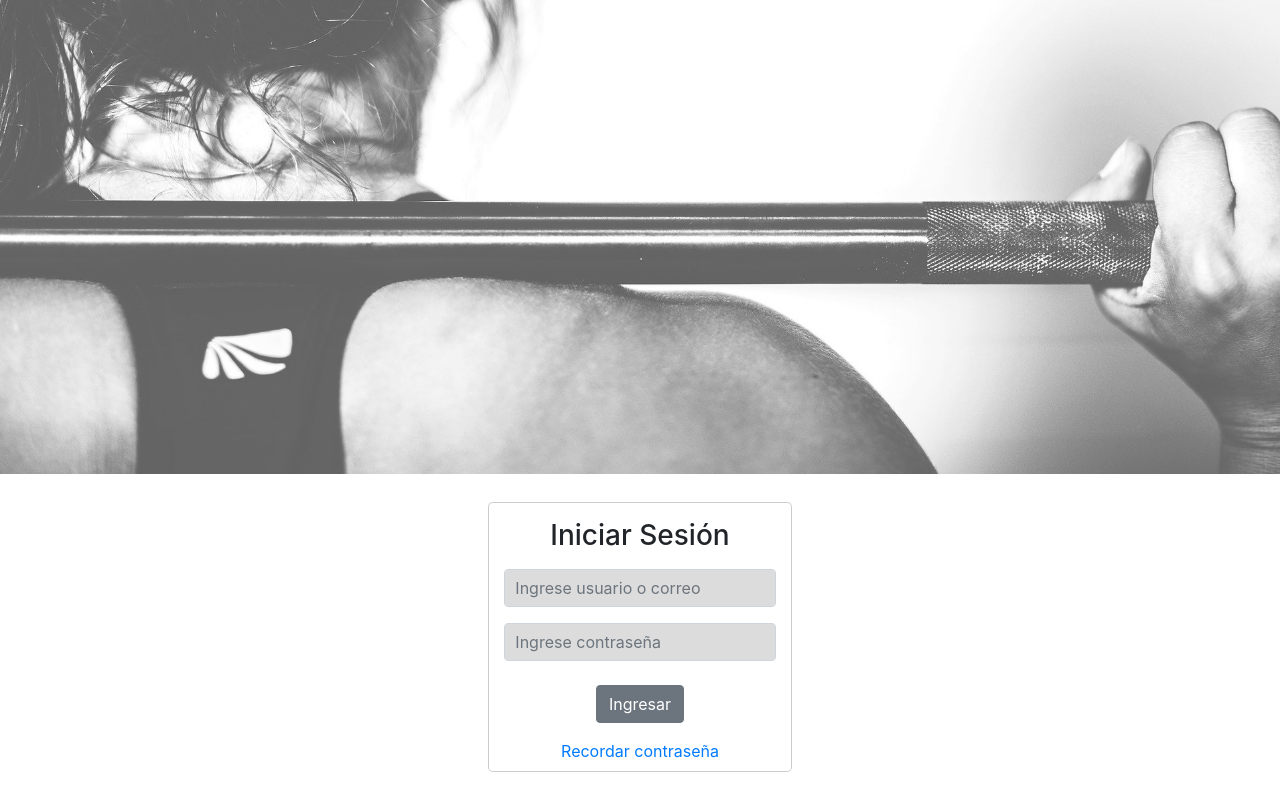
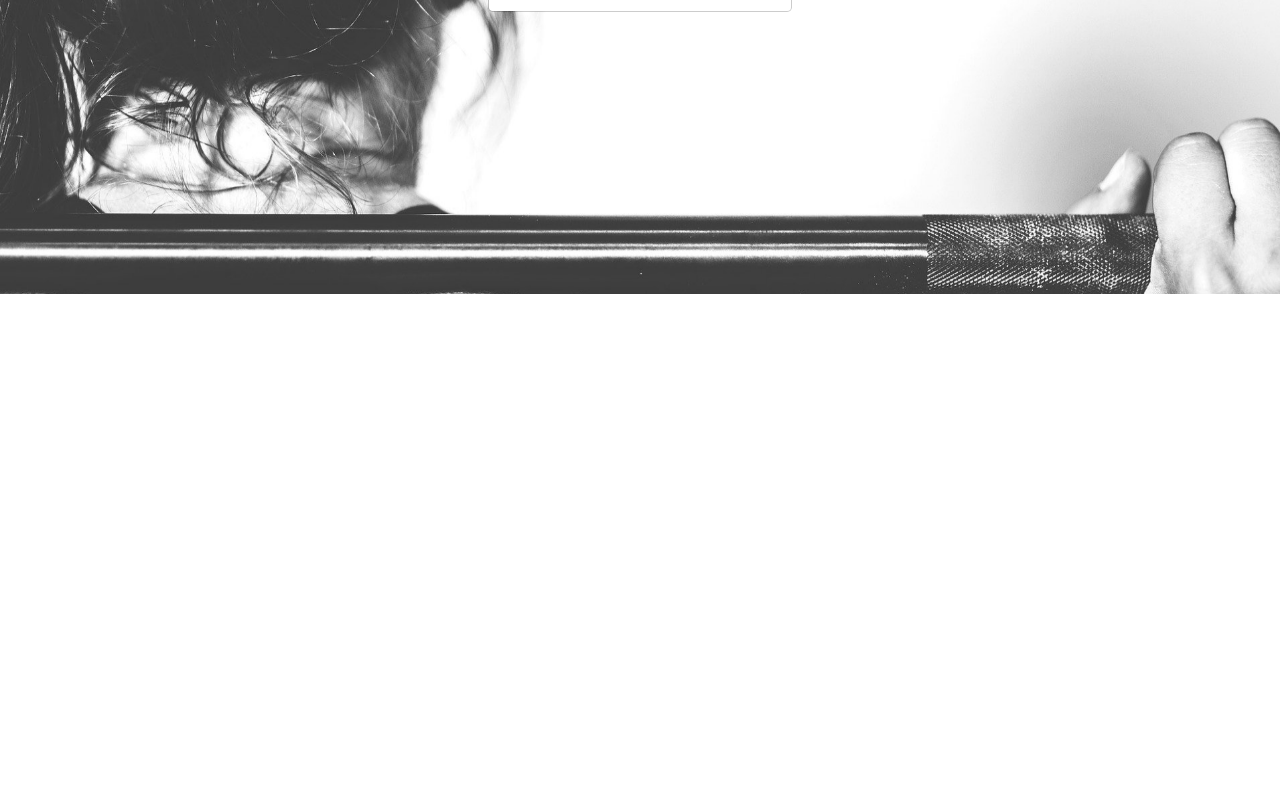
Before and after one commit to msgomez07/proyecto-final, a React (Create React App) app: page / in a window 1280 px wide. Shown: the part 306-1106 px from the top of the page. After the commit the page ends 800 px from the top, so only its background shows below. Built offline with nearby package versions, Linux system fonts and the light colour scheme; the HTML template or start-up script is replaced by a standard one.

Commit message:
trayendo cambios de ivan

```diff
--- a/src/App.css
+++ b/src/App.css
@@ -36,3 +36,12 @@
   background-color: Gainsboro;
   padding: 10px;
 }
+
+
+#contenedorPrincipal {
+
+height: 75vh;
+    background-repeat: no-repeat;
+    background: url(./images/Portada.png) no-repeat center center fixed;
+    background-size: 100% 100%;
+}
--- a/src/components/section-inicio/InitialContainer.js
+++ b/src/components/section-inicio/InitialContainer.js
@@ -1,23 +1,24 @@
 import React from "react";
-import Navbar from './NavBar'
-import ImagenPortada from "../../images/Portada.png";
+import NavBar from "./NavBar";
+// import ImagenPortada from "../../images/Portada.png";
 
 
 export default function InitialContainer() {
   return (
-    <div>
-      <Navbar />
-      <img
+    <div id="contenedorPrincipal">
+      {/* <img
         className="imagen-header "
         id="img"
         src={ImagenPortada}
         alt="Foto Portada"
-      />
+      /> */}
 
-      <div className="modal-dialog text-center">
-        <div className="col-sm-8 main-section">
-          <div className="modal-content" id="modal">
-            <form className="col-12 ">
+      <NavBar />
+
+      <div className="modal-dialog text-center mt-0">
+        <div className="col-sm-8 main-section pt-5">
+          <div className="modal-content mt" id="modal">
+            <form className="col-12">
               <h3 className="iniciar-sesion mt-3">Iniciar Sesión</h3>
               <div className="form-group">
                 <input
```
